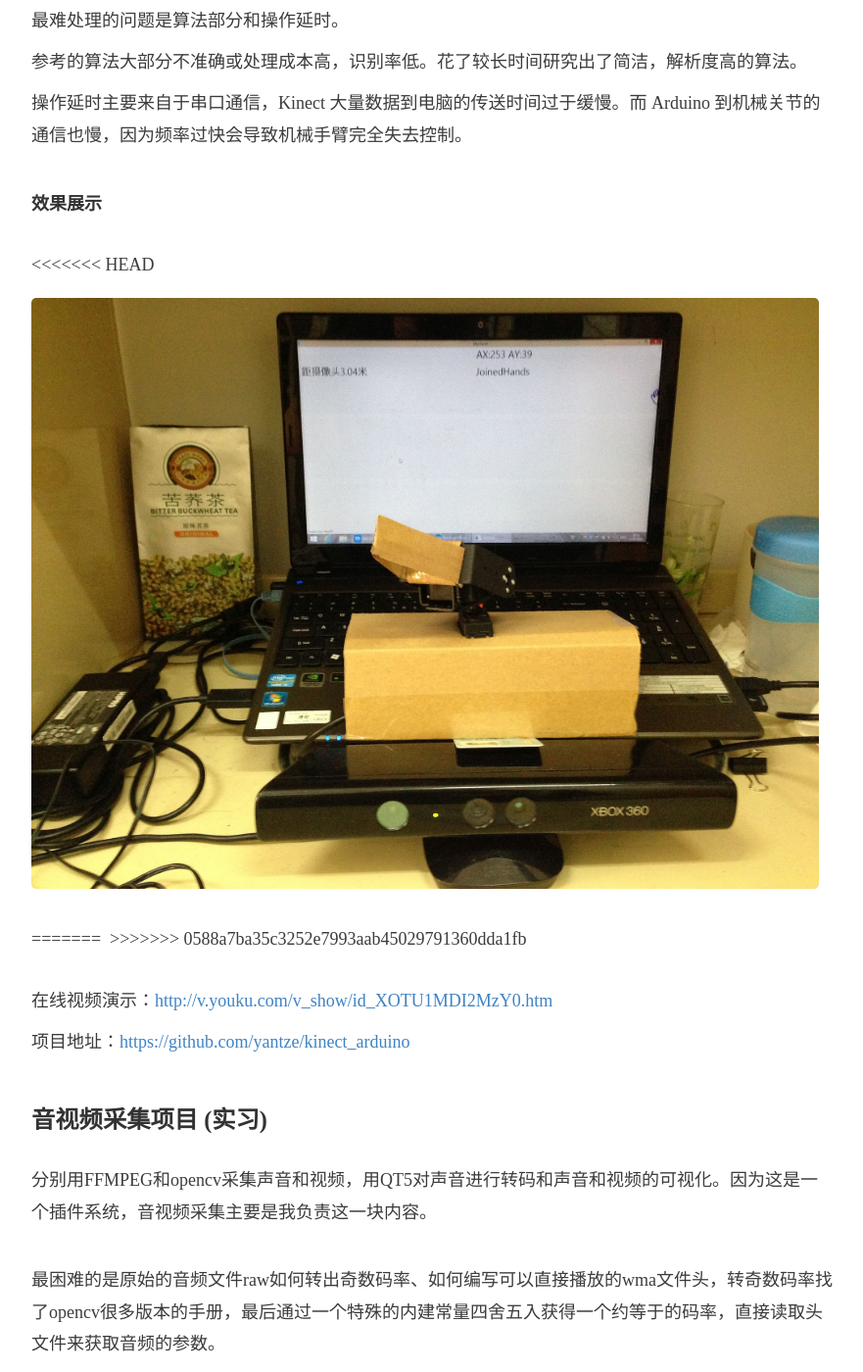
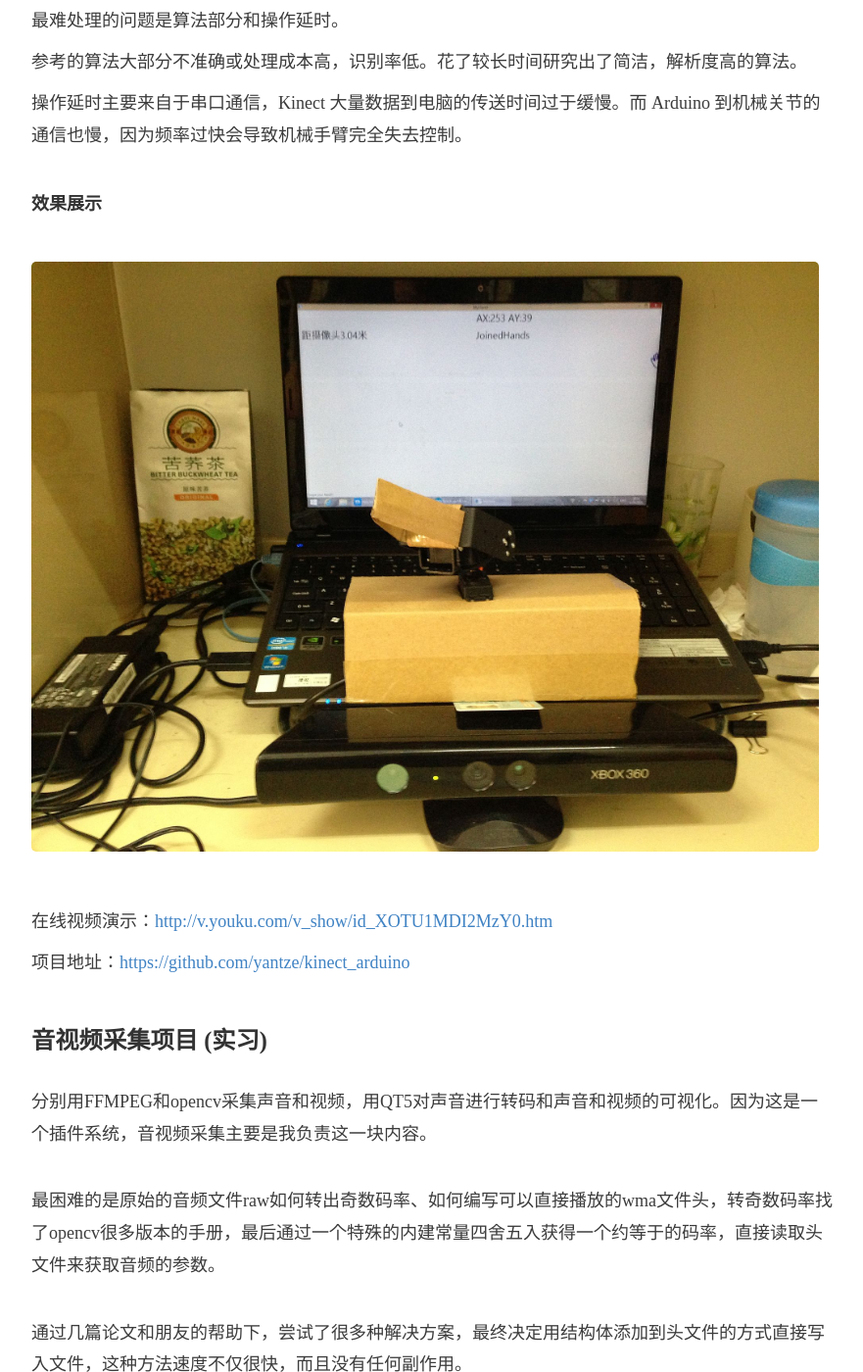
Before and after one commit to yantze/yantze.github.com, a Jekyll site: the page bio/resume.html, which Jekyll copies as it is, in a window 1280 px wide and 1400 px high, scrolled down 1894 px. Shown: the whole window at 98% size, without its empty margins (198-1079 px from the left). Built offline with Jekyll 4.4.1, drawn with Linux system fonts in a browser that asks for light colours.

Commit message:
add contact1

```diff
--- a/bio/resume.html
+++ b/bio/resume.html
@@ -99,11 +99,7 @@
 
 
 <h4 id="toc_8">效果展示</h4>
-<<<<<<< HEAD
 <img class="" src="https://raw.githubusercontent.com/yantze/yantze.github.com/master/bio/image/IMG_2468.jpg" alt="机械臂现场展示" title="" >
-=======
-<img onerror="this.src='file:///D:/cloud/Dropbox/work/doc/other/resume/current/_image/IMG_2468.jpg';this.onerror=null;"  class="" src="/_image/IMG_2468.jpg" alt="" title="" >
->>>>>>> 0588a7ba35c3252e7993aab45029791360dda1fb
 <p class="md_block">
     <span class="md_line">在线视频演示：<a href="http://v.youku.com/v_show/id_XOTU1MDI2MzY0.htm">http://v.youku.com/v_show/id_XOTU1MDI2MzY0.htm</a><br /></span>
     <span class="md_line">项目地址：<a href="https://github.com/yantze/kinect_arduino">https://github.com/yantze/kinect_arduino</a></span>
```
Also changed, not shown: 1 other file.
